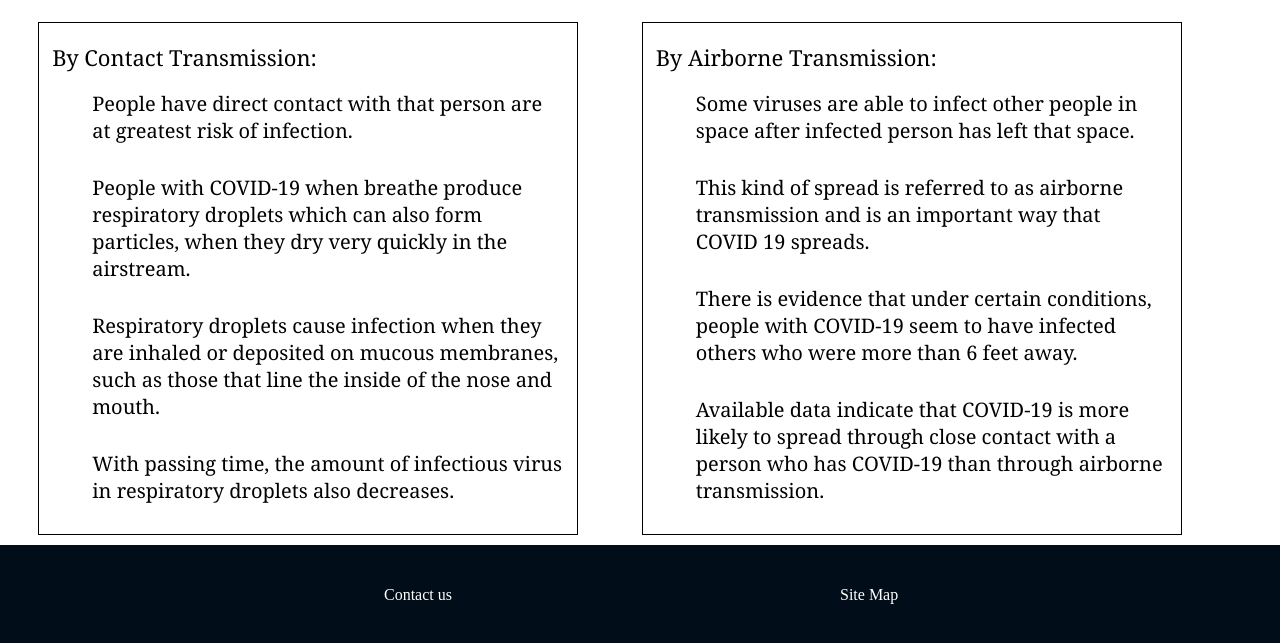
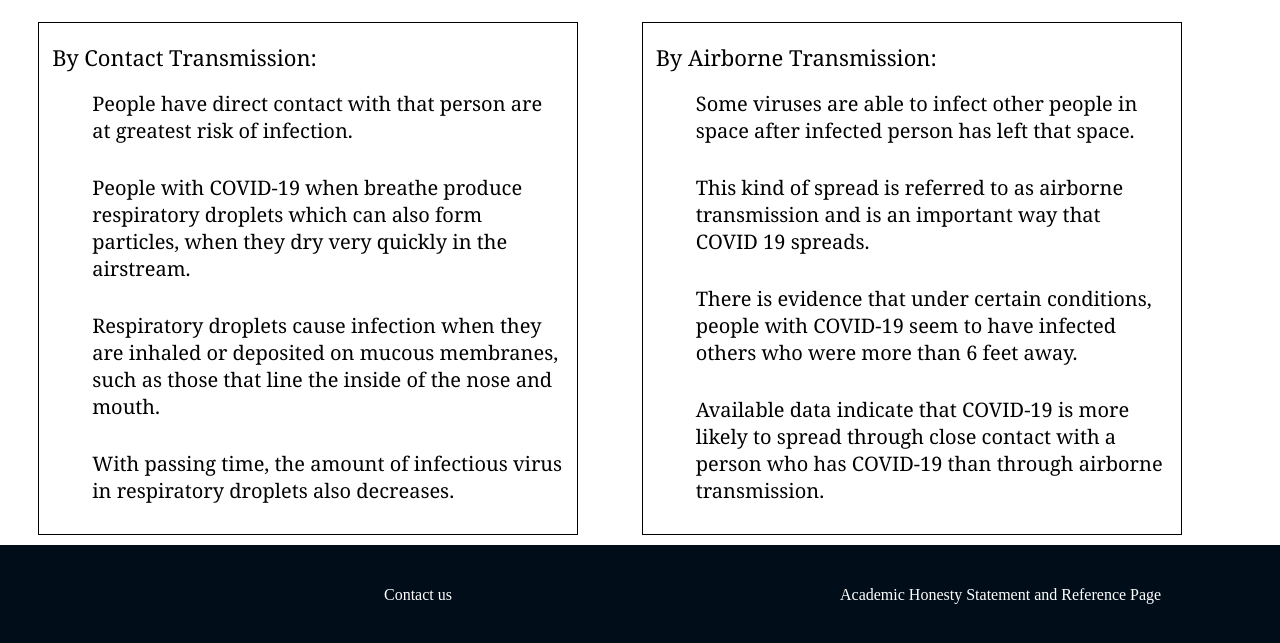
Before and after one commit to hamadalmansoorics222/FinalProject, a plain HTML site: page covid19.html in a window 1280 px wide. Shown: the part 582-1225 px from the top of the page. Drawn offline with Linux system fonts and the light colour scheme.

Commit message:
Update covid19.html

```diff
--- a/covid19.html
+++ b/covid19.html
@@ -64,7 +64,7 @@
 </div>
 <div class="footer">
   <a href="./contactUs.html">Contact us</a>
-  <a href="./SiteMap.html">Site Map</a>
+   <a href="./AcademicPage.html">Academic Honesty Statement and Reference Page</a>
 </div>
 </body>
 </html>
```
